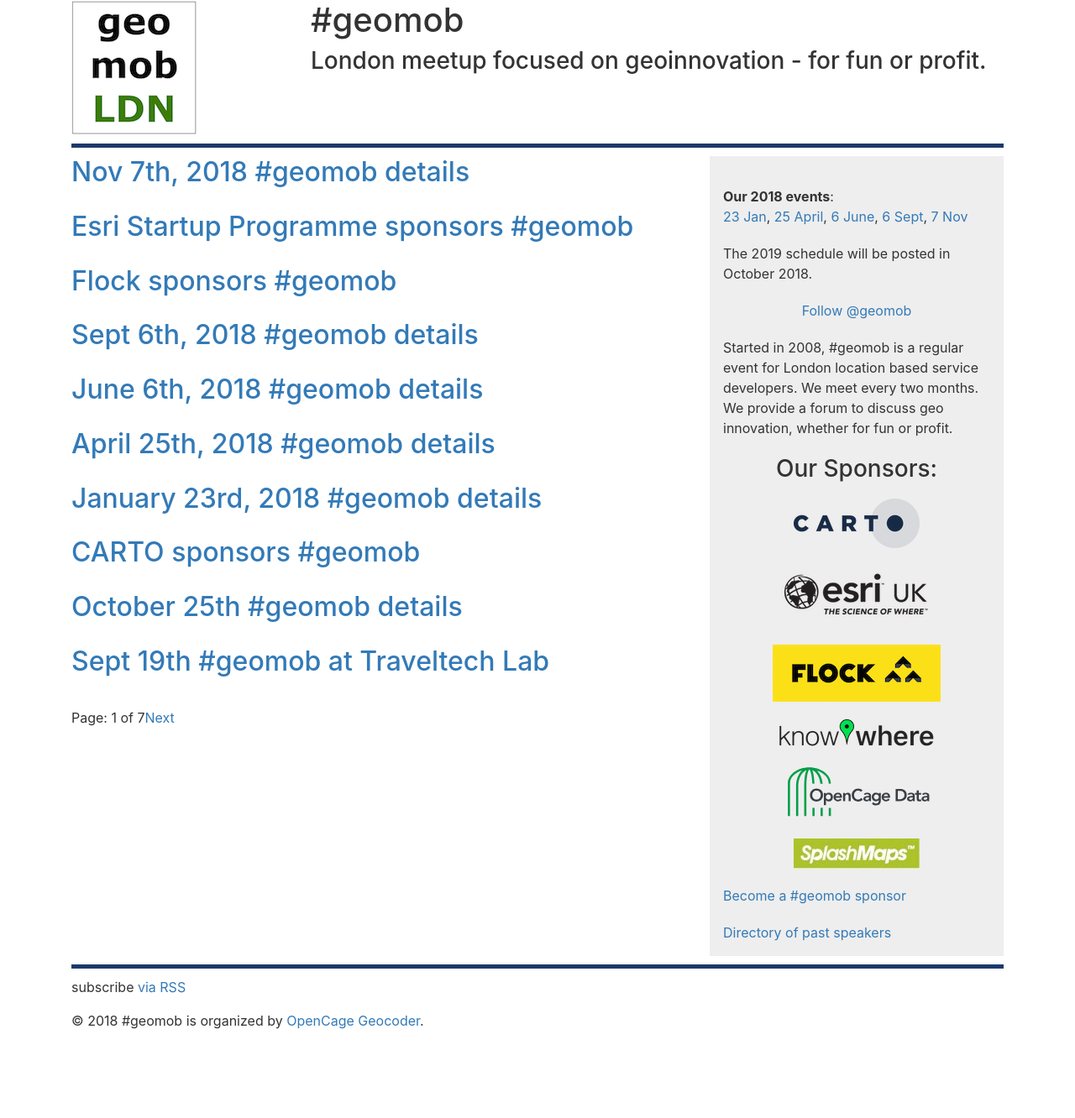
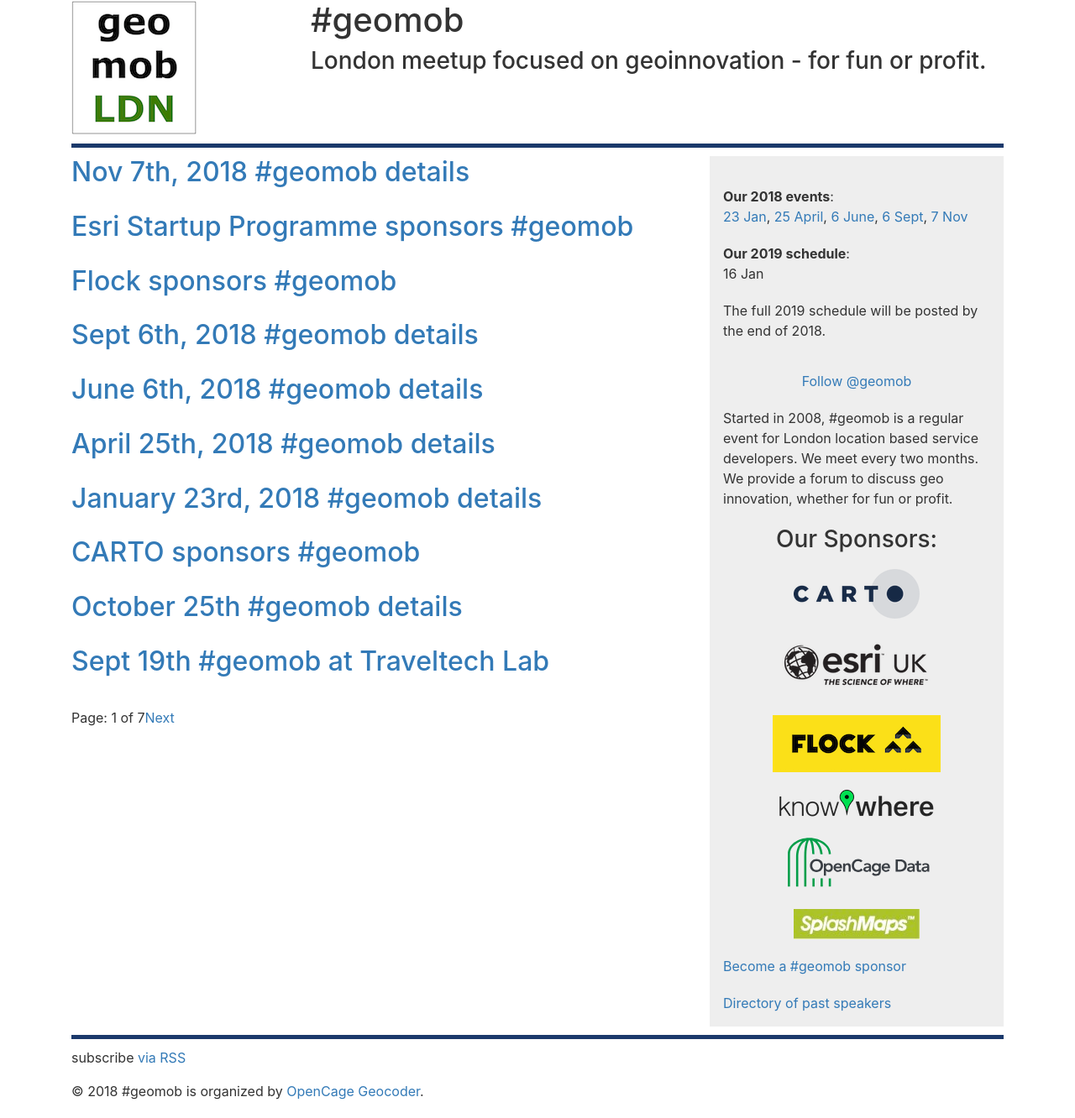
Before and after one commit to geomob/geomob-website, a Jekyll site: the page built from index.html, in a window 1280 px wide. Shown: the whole page at 84% size. Built offline with Jekyll 4.4.1, drawn with Linux system fonts in a browser that asks for light colours; the list of posts is cut into pages by our own code; comment, search, counter and statistics services are not loaded; before the commit the page ends 1248 px from its top, so only the background shows below that.

Commit message:
first geomob of 2019 will be 16 Jan

```diff
--- a/_includes/sidebar.html
+++ b/_includes/sidebar.html
@@ -9,7 +9,11 @@
   <a href="/post/nov-7th-2018-geomob-details">7 Nov</a>
   </div>
   <div class="p20">
-  The 2019 schedule will be posted in October 2018.
+  <b>Our 2019 schedule</b>:
+  <br/>
+  16 Jan
+  <p class="p20"/>
+  The full 2019 schedule will be posted by the end of 2018.
 
   </div>
   <div style="text-align:center;" class="p20">
```
